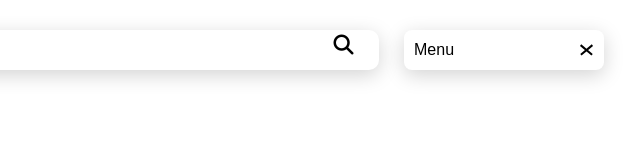
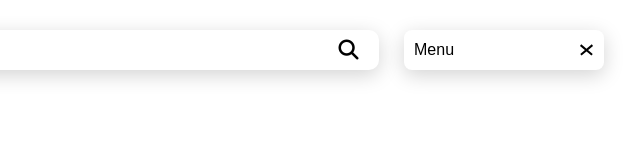
Before and after one commit to LonesX1/dropdown-menu, a plain HTML site: page index.html in a window 1280 px wide. Shown: the full height of the page, 536-1176 px from the left. Drawn offline with Linux system fonts and the light colour scheme.

Commit message:
repair icon

```diff
--- a/style/style.css
+++ b/style/style.css
@@ -115,16 +115,17 @@ header {
     padding: 10px;
     font-size: 20px;
 }
-.fa-magnifying-glass {
+.search-panel .fa-magnifying-glass {
     font-size: 20px;
     border-radius: 50%;
     width: 30px;
     height: 30px;
+    transition: 0.3s;
+    cursor: pointer;
     display: flex;
     justify-content: center;
     align-items: center;
-    transition: 0.3s;
-    cursor: pointer;
+
 }
 .fa-magnifying-glass:hover {
     background: rgba(0, 0, 0, 0.178);
```
